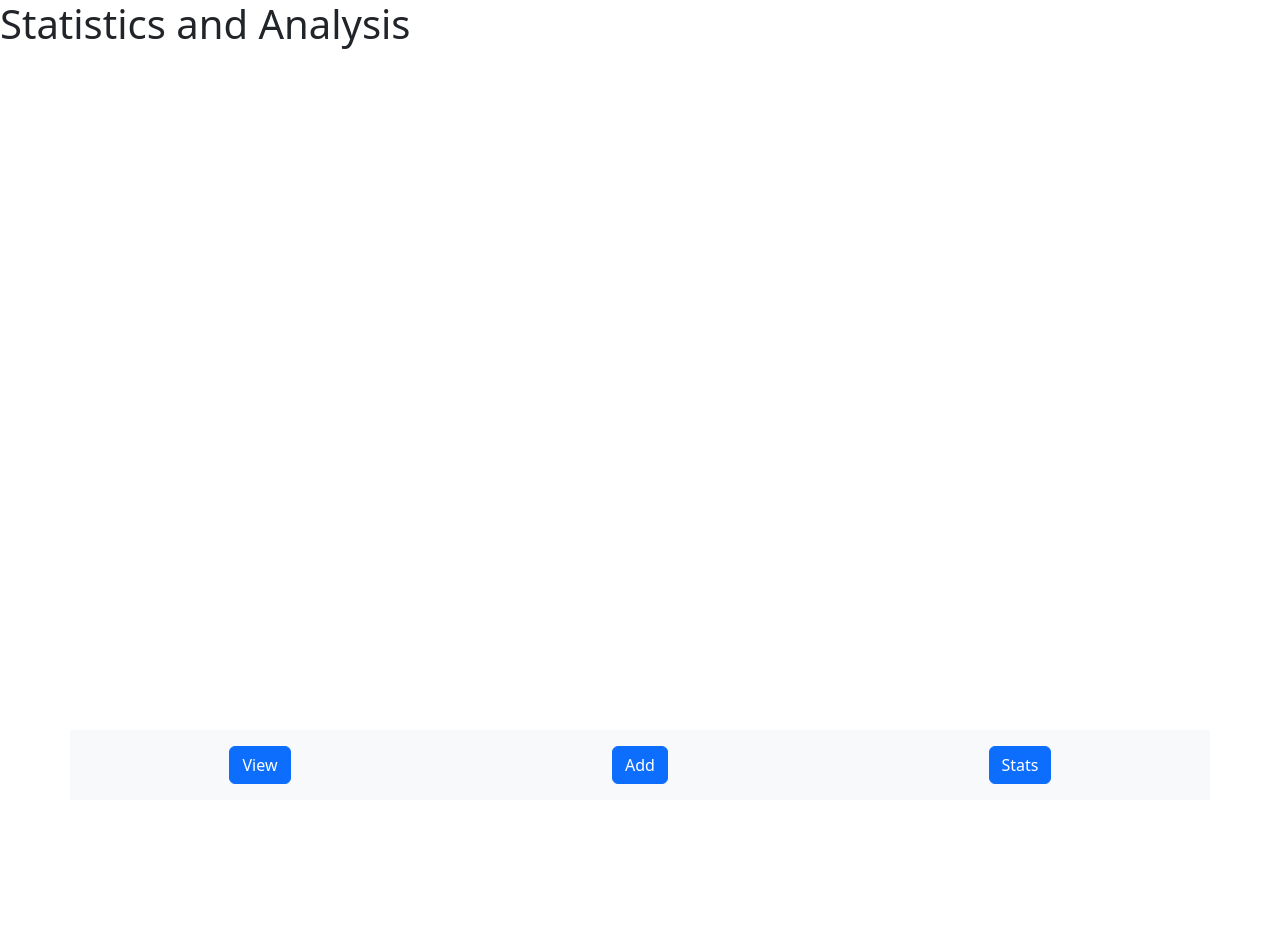
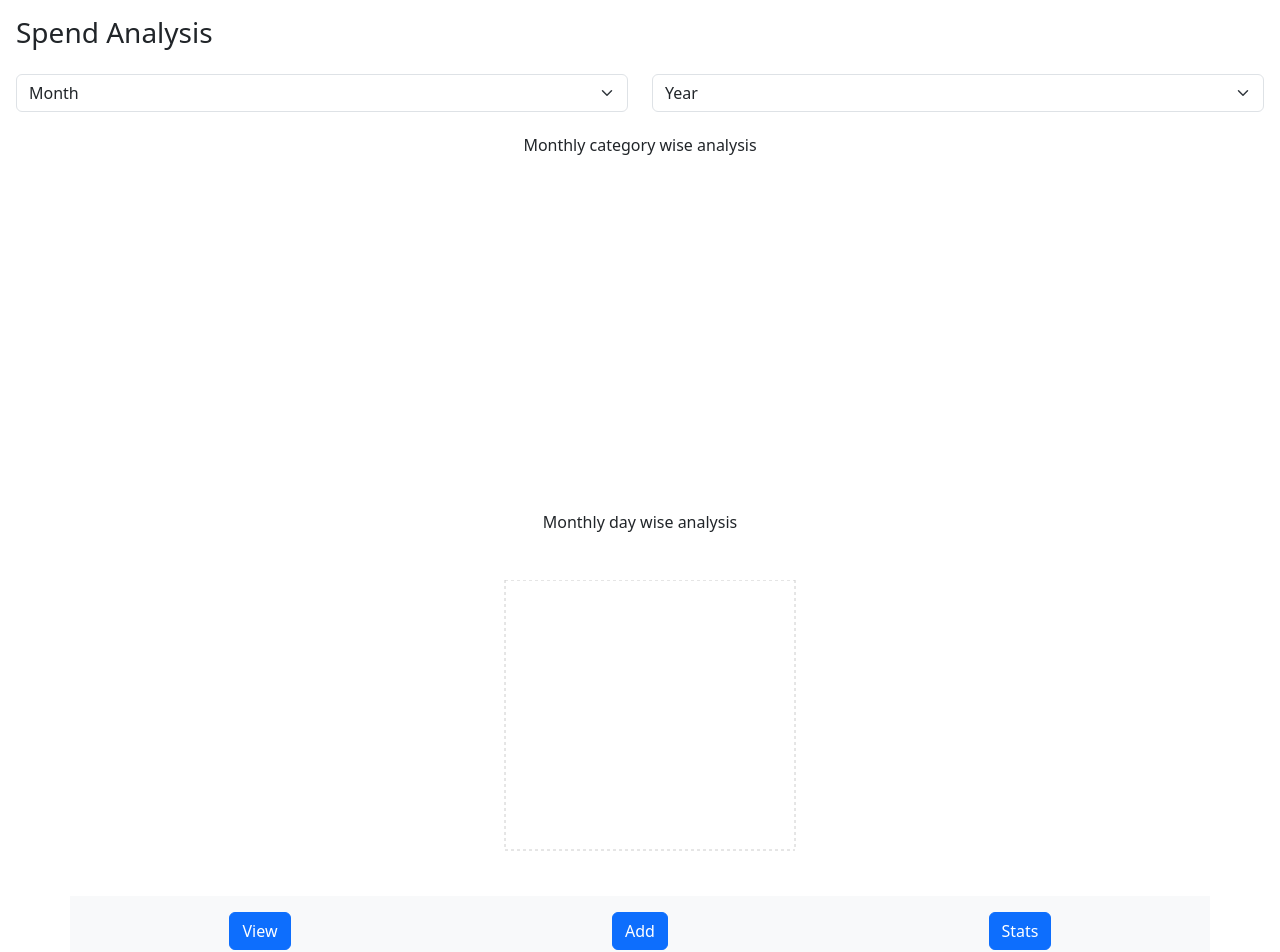
Before and after one commit to prateek18801/budgt, a React (Vite) app: page /stats in a window 1280 px wide. Shown: the top 952 px of the page. Before the commit the page ends 800 px from the top, so only its background shows below. Built offline with nearby package versions, Linux system fonts and the light colour scheme.

Commit message:
Add pie line chart and month year select option

```diff
--- a/src/pages/ExpenseAnalysis.tsx
+++ b/src/pages/ExpenseAnalysis.tsx
@@ -1,8 +1,111 @@
+import { PieChart, Pie, Cell, LineChart, Line, CartesianGrid, XAxis, YAxis, Tooltip, Legend } from 'recharts';
+import Row from 'react-bootstrap/Row';
+import Col from 'react-bootstrap/Col';
+import Form from 'react-bootstrap/Form';
+import useLocalStorage from '../hooks/useLocalStorage';
+import { useState } from 'react';
+
+const CHART_COLORS = {
+    food: '#A52A2A',
+    travel: '#00BFFF',
+    groceries: '#7FFF00',
+    bills: '#808080',
+    rent: '#FF0000',
+    health: '#FFFF00',
+    investment: '#800080',
+    clothing: '#000000',
+    loan: '#FFA500',
+    others: '#FF4500'
+};
+
 const ExpenseAnalysis: React.FC = () => {
+
+    const [expenses, setExpenses] = useLocalStorage('EXPENSES', []);
+
+    const [month, setMonth] = useState<number>(new Date().getMonth() + 1);
+    const [year, setYear] = useState<number>(new Date().getFullYear());
+
+    const categoryAmountSum = {};
+    const dateAmountSum = {};
+
+    expenses.forEach(expense => {
+        if (month === +expense.date.split('-')[1] && year === +expense.date.split('-')[0]) {
+            // distribute by category for pi chart
+            if (expense.category in categoryAmountSum) categoryAmountSum[expense.category] += (+expense.amount);
+            else categoryAmountSum[expense.category] = +expense.amount;
+
+            // distribute by date for line chart
+            if (expense.date in dateAmountSum) dateAmountSum[expense.date] += (+expense.amount);
+            else dateAmountSum[expense.date] = +expense.amount;
+        }
+    });
+
+    const piChartData = Object.keys(categoryAmountSum).map(key => ({ category: key, amount: categoryAmountSum[key] }));
+    const lineChartData = Object.keys(dateAmountSum).map(key => ({ date: key, amount: dateAmountSum[key] }));
+
+    // render pi chart labels
+    const RADIAN = Math.PI / 180;
+    const renderPiChartLabel = ({ cx, cy, midAngle, innerRadius, outerRadius, percent, index }) => {
+        const radius = innerRadius + (outerRadius - innerRadius) * 0.5;
+        const x = cx + radius * Math.cos(-midAngle * RADIAN);
+        const y = cy + radius * Math.sin(-midAngle * RADIAN);
+        return (
+            <text x={x} y={y} fill='white' textAnchor={x > cx ? 'start' : 'end'} dominantBaseline='central' style={{ fontSize: '10px' }}>
+                {`${piChartData[index].category} ${(percent * 100).toFixed(0)}%`}
+            </text>
+        );
+    };
+
     return (
-        <>
-            <h1>Statistics and Analysis</h1>
-        </>
+        <div className='m-3'>
+            <h3 className='mb-4'>Spend Analysis</h3>
+            <Form.Group className='mb-4'>
+                <Row>
+                    <Col>
+                        <Form.Select>
+                            <option value='' hidden>Month</option>
+                        </Form.Select>
+                    </Col>
+                    <Col>
+                        <Form.Select>
+                            <option value='' hidden>Year</option>
+                        </Form.Select>
+                    </Col>
+                </Row>
+            </Form.Group>
+            <h6 className='text-center'>Monthly category wise analysis</h6>
+            <PieChart
+                width={350}
+                height={350}
+                style={{ left: '50%', transform: 'translateX(-50%)' }}
+            >
+                <Pie
+                    data={piChartData}
+                    dataKey='amount'
+                    outerRadius={140}
+                    label={renderPiChartLabel}
+                    labelLine={false}
+                >
+                    {piChartData.map((category, index) => (
+                        <Cell key={index} fill={CHART_COLORS[category.category]} />
+                    ))}
+                </Pie>
+            </PieChart>
+            <h6 className='mb-5 text-center'>Monthly day wise analysis</h6>
+            <LineChart
+                width={350}
+                height={300}
+                data={lineChartData}
+                style={{ left: '50%', transform: 'translateX(-50%)', fontSize: '12px' }}
+                margin={{ left: -20, right: 20 }}
+            >
+                <CartesianGrid strokeDasharray='3 3' />
+                <XAxis dataKey='date' />
+                <YAxis />
+                <Tooltip />
+                <Line type='monotone' dataKey='amount' stroke='#8884d8' activeDot={{ r: 8 }} />
+            </LineChart>
+        </div>
     );
 }
 
```
